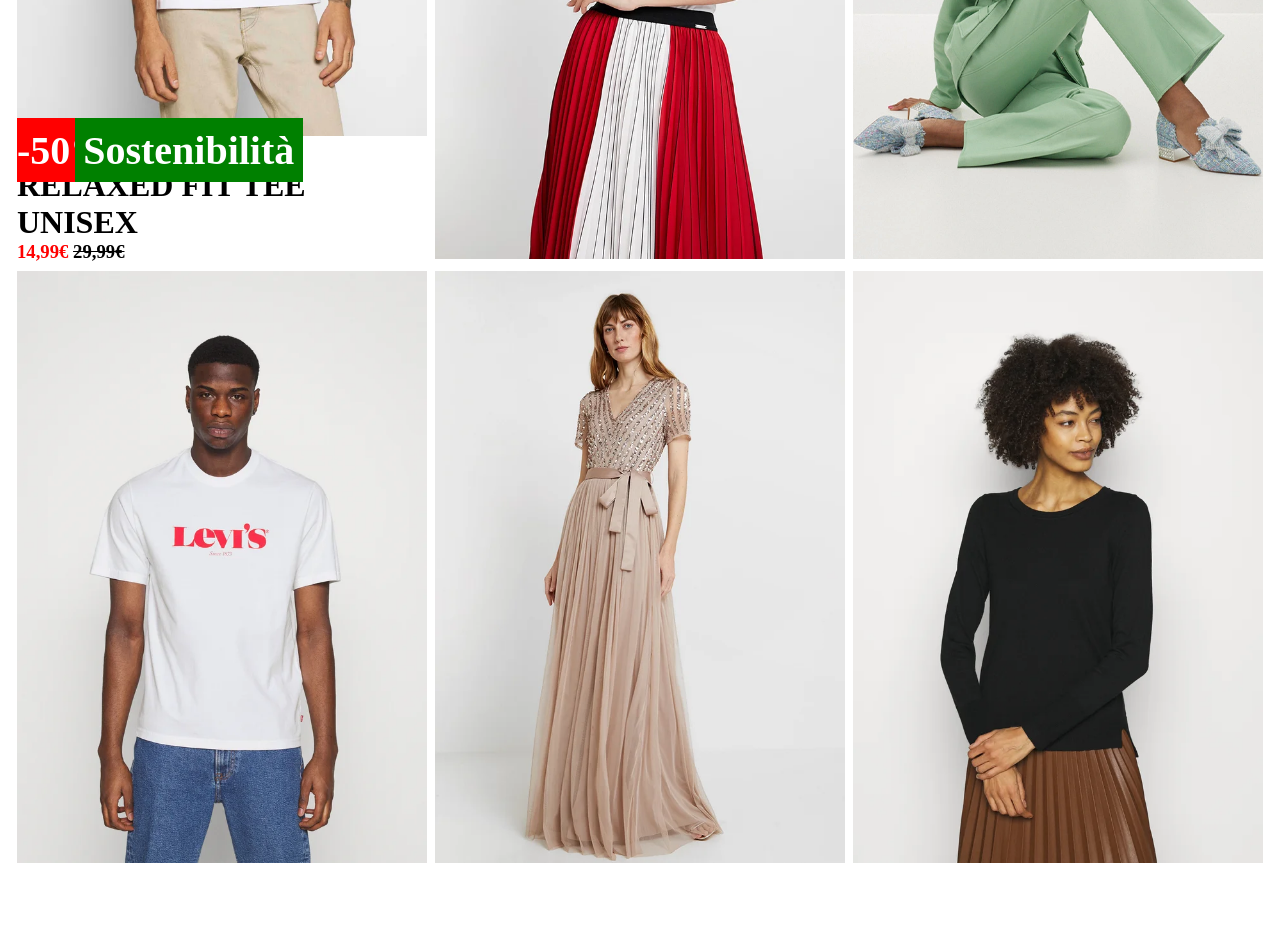
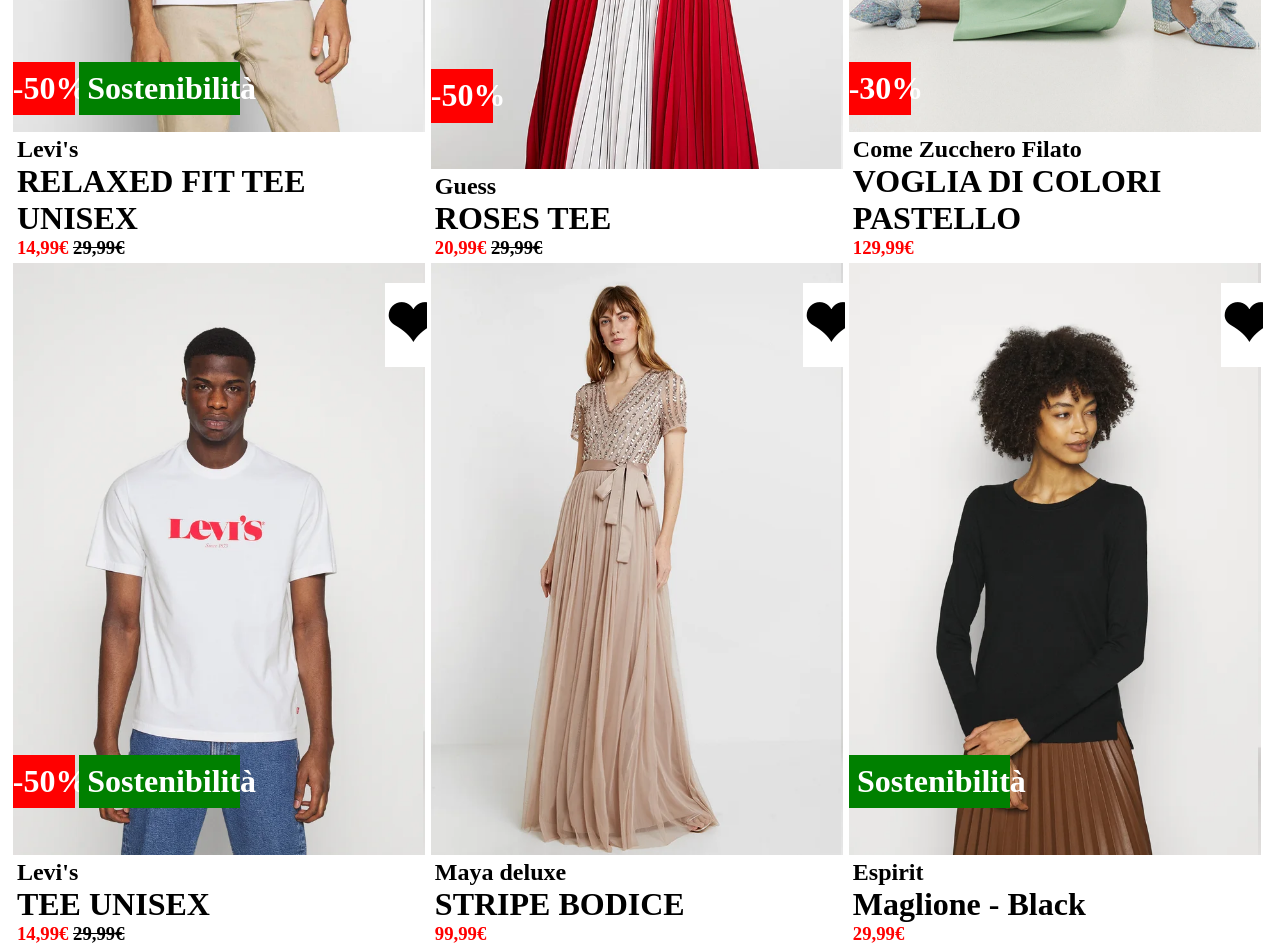
Before and after one commit to LorenzoRottigni/htmlcss-shop, a plain HTML site: page index.html in a window 1280 px wide. Shown: the part 460-1409 px from the top of the page. Before the commit the page ends 1331 px from the top, so only its background shows below. Drawn offline with Linux system fonts and the light colour scheme.

Commit message:
Sito completato

```diff
--- a/index.html
+++ b/index.html
@@ -1,16 +1,25 @@
-<html>
+<!DOCTYPE html>
+<html lang="it">
     <head>
         <link rel="stylesheet" href="styles/style.css">
-
+        <title>htmlcss-shop</title>
     </head>
     <body>
         <main>
+            <!-- CONTENITORE PRINCIPALE -->
             <div class="main-container">
+                <!-- CONTENITORE ARTICOLO 1 -->
                 <div class="item-container">
+                    <img src="img/1b.webp" alt="levis-t-shirt-2">
+                    <img class="img-hider" src="img/1.webp" alt="levis-t-shirt">
+                    <!-- ICONA PREFERITI -->
                     <span class="item-love-mark">&#10084;</span>
-                    <img src="img/1.webp" alt="levis-t-shirt">
-                    <div class="item-discount">-50%</div>
-                    <div class="item-sostenibility">Sostenibilità</div>
+                    <!--CONTAINER DEI TAG-->
+                    <div class="tag-container">
+                        <div class="item-discount">-50%</div>
+                        <div class="item-sostenibility">Sostenibilità</div>
+                    </div>
+                    <!-- DESCRIZIONE ARTICOLO 1 -->
                     <div class="item-description">
                         <h2>Levi's</h2>
                         <h1>RELAXED FIT TEE UNISEX</h1>
@@ -20,20 +29,88 @@
                         </h3>
                     </div>
                 </div>
+                <!-- CONTENITORE ARTICOLO 2 -->
                 <div class="item-container">
-                    <img src="img/2.webp" alt="levis-t-shirt">
+                    <img src="img/2b.webp" alt="Guess-tee-2">
+                    <img class="img-hider" src="img/2.webp" alt="Guess-tee-">
+                    <span class="item-love-mark">&#10084;</span>
+                    <div class="tag-container">
+                        <div class="item-discount">-50%</div>
+                    </div>
+                    <div class="item-description">
+                        <h2>Guess</h2>
+                        <h1>ROSES TEE</h1>
+                        <h3>
+                            <span class="price-discount">20,99€</span>
+                            <span class="original-price">29,99€</span>
+                        </h3>
+                    </div>
                 </div>
+                <!-- CONTENITORE ARTICOLO 3 -->
                 <div class="item-container">
-                    <img src="img/3.webp" alt="levis-t-shirt">
+                    <img src="img/3b.webp" alt="come-zucchero-filato-2">
+                    <img class="img-hider" src="img/3.webp" alt="come-zucchero-filato">
+                    <span class="item-love-mark">&#10084;</span>
+                    <div class="tag-container">
+                        <div class="item-discount">-30%</div>
+                    </div>
+                    <div class="item-description">
+                        <h2>Come Zucchero Filato</h2>
+                        <h1>VOGLIA DI COLORI PASTELLO</h1>
+                        <h3>
+                            <span class="price-discount">129,99€</span>
+                        </h3>
+                    </div>
                 </div>
+                <!-- CONTENITORE ARTICOLO 4 -->
                 <div class="item-container">
-                    <img src="img/4.webp" alt="levis-t-shirt">
+                    <img src="img/4b.webp" alt="levis-tee-2">
+                    <img class="img-hider" src="img/4.webp" alt="levis-tee">
+                    <span class="item-love-mark">&#10084;</span>
+                    <div class="tag-container">
+                        <div class="item-discount">-50%</div>
+                        <div class="item-sostenibility">Sostenibilità</div>
+                    </div>
+                    <div class="item-description">
+                        <h2>Levi's</h2>
+                        <h1>TEE UNISEX</h1>
+                        <h3>
+                            <span class="price-discount">14,99€</span>
+                            <span class="original-price">29,99€</span>
+                        </h3>
+                    </div>
                 </div>
+                <!-- CONTENITORE ARTICOLO 5 -->
                 <div class="item-container">
-                    <img src="img/5.webp" alt="levis-t-shirt">
+                    <img src="img/5b.webp" alt="maya-deluxe-dress-2">
+                    <img class="img-hider" src="img/5.webp" alt="maya-deluxe-dress">
+                    <span class="item-love-mark">&#10084;</span>
+                    <div class="tag-container">
+                        <!-- Ho lasciato il div vuoto nel caso in futuro vada riempito -->
+                    </div>
+                    <div class="item-description">
+                        <h2>Maya deluxe</h2>
+                        <h1>STRIPE BODICE</h1>
+                        <h3>
+                            <span class="price-discount">99,99€</span>
+                        </h3>
+                    </div>
                 </div>
+                <!-- CONTENITORE ARTICOLO 6 -->
                 <div class="item-container">
-                    <img src="img/6.webp" alt="levis-t-shirt">
+                    <img src="img/6b.webp" alt="Espirit-sweater-2">
+                    <img class="img-hider" src="img/6.webp" alt="Espirit-sweater">
+                    <span class="item-love-mark">&#10084;</span>
+                    <div class="tag-container">
+                        <div class="item-sostenibility">Sostenibilità</div>
+                    </div>
+                    <div class="item-description">
+                        <h2>Espirit</h2>
+                        <h1>Maglione - Black</h1>
+                        <h3>
+                            <span class="price-discount">29,99€</span>
+                        </h3>
+                    </div>
                 </div>
             </div>
         </main>
--- a/styles/style.css
+++ b/styles/style.css
@@ -1,3 +1,7 @@
+/* READ ME */
+/* Il design non è responsive,
+utilizzando lo zoom i caratteri escono dai rispettivi Div e i Div dai container degli articoli. */
+/* Non sono riuscito a gestire l'hover delle immagini con lo z-index(suppongo fosse il metodo migliore)*/
 body{
     margin: 0;
 }
@@ -12,10 +16,20 @@ div.item-container{
     position: relative;
     overflow: hidden;
 }
-div.item-container img{
+/* STILI IMMAGINI */
+div.item-container img[src$="b.webp"]{
+    width: 99%
+}
+div.item-container img.img-hider{
+    position: absolute;
     width: 99%;
-    margin: 1% 1%;
+    top: 0;
+    left: 0;
 }
+div.item-container img.img-hider:hover{
+    display: none;
+}
+/* STILI LOVEMARK */
 div.item-container span.item-love-mark{
     width: 10%;
     padding: 1% 0;
@@ -25,30 +39,42 @@ div.item-container span.item-love-mark{
     position: absolute;
     background-color: white;
     display: inline-block;
-    left: 90%;
+    right: 0;
     top: 3%;
 }
-div.item-discount{
+div.item-container span.item-love-mark:hover{
+    color: red
+}
+/* STILI TAG DELL'ARTICOLO */
+div.tag-container{
+    position: absolute;
+    width: 100%;
+    text-align: left;
+    bottom: 20%;
+}
+div.tag-container div.item-discount{
     background-color: red;
-    position: absolute;
-    top: 80%;
-    left: 1%;
     color: white;
     padding: 2% 0;
     width: 15%;
     font-weight: bold;
-    font-size: 2.5em;
+    font-size: 2em;
+    display: inline-block;
+    text-align: center;
 }
-div.item-sostenibility{
+div.tag-container div.item-sostenibility{
     background-color: green;
-    position: absolute;
-    top: 80%;
-    left: 15%;
     color: white;
     padding: 2%;
     font-weight: bold;
-    font-size: 2.5em;
+    font-size: 2em;
+    width: 35%;
+    display: inline-block;
+    text-align: center;
+    max-width: 35%;
+    max-height: fit-content;
 }
+/* STILI DESCRIZIONE ARTICOLO */
 div.item-description{
     text-align: left;
     margin-left: 1%;
```
Also changed, not shown: 1 other file.
